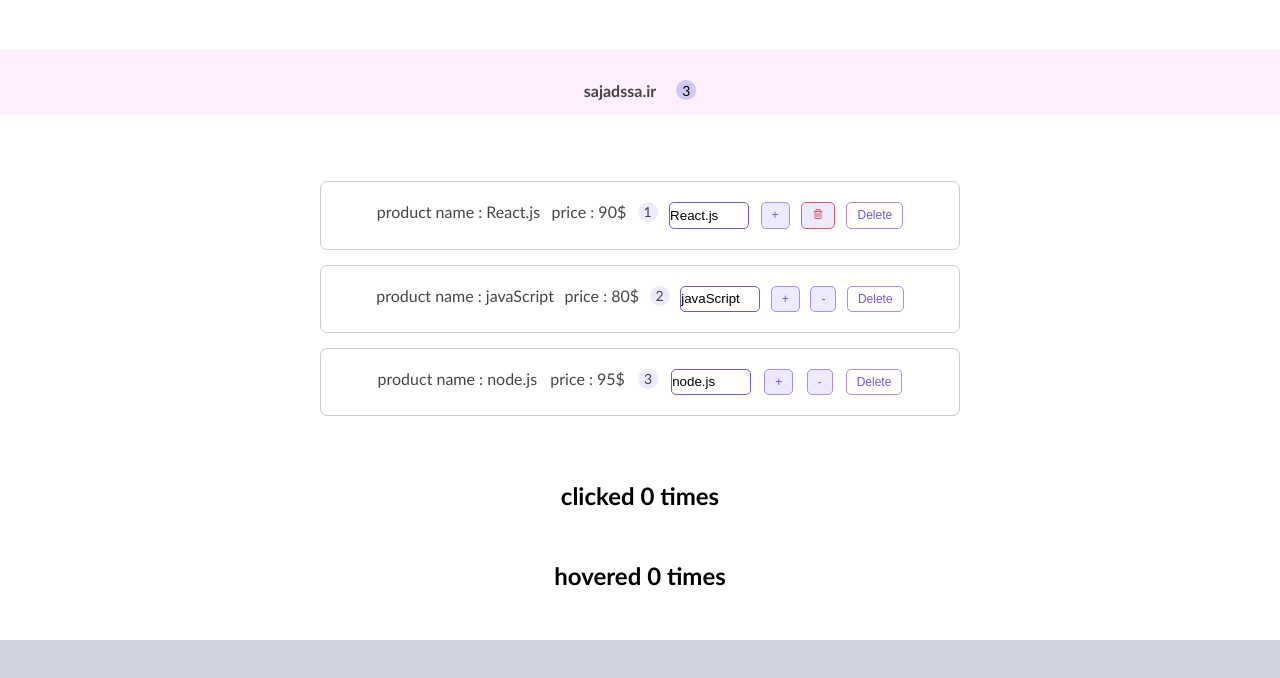
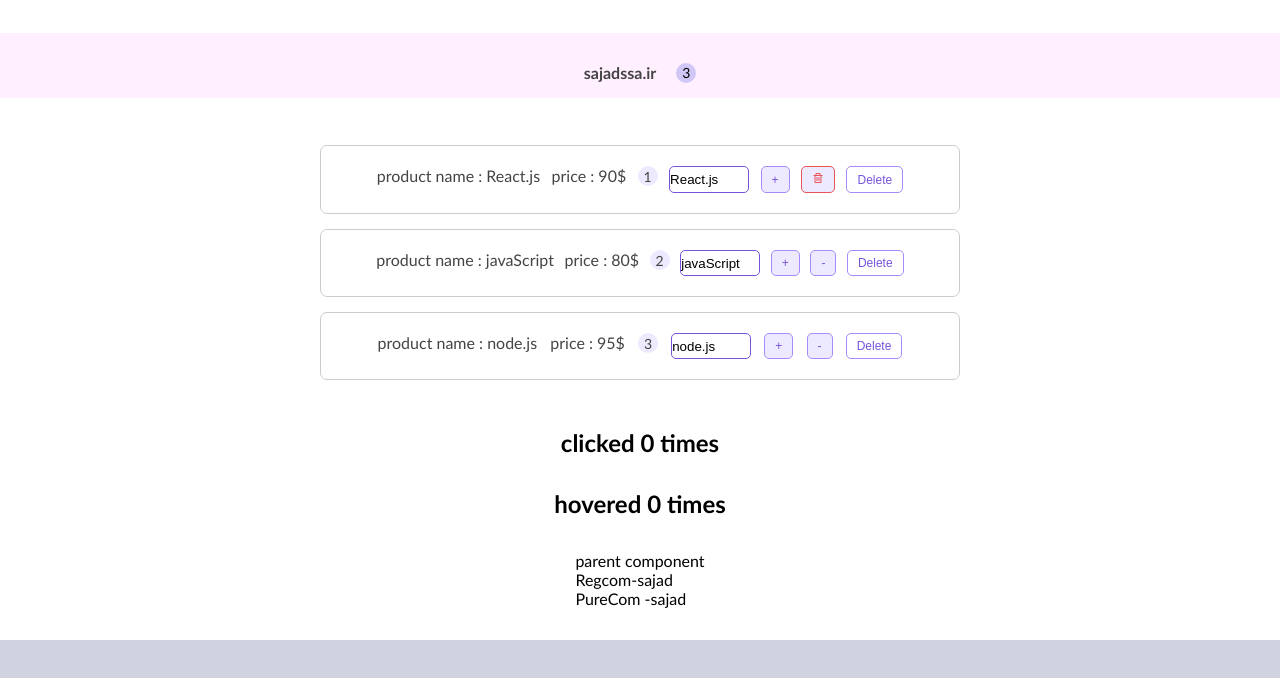
Before and after one commit to Sajadssa/React.js, a React (Create React App) app in the folder first-app/: page / in a window 1280 px wide. Shown: the top 678 px of the page. Built offline with nearby package versions, Linux system fonts and the light colour scheme.

Commit message:
new changes

```diff
--- a/first-app/src/App.js
+++ b/first-app/src/App.js
@@ -20,6 +20,7 @@ import FunctionalTimer from "./component/FunctionalTimer";
 import Wrapper from "./component/hoc/Wrapper";
 import ClickCounter from "./component/HOCExample/ClickCounter";
 import HoverCounter from "./component/HOCExample/HoverCounter";
+import ParentComp from "./component/PureMemoCompnent/ParentComp";
 
 //develop component with class
 // this way have a one method call named render
@@ -175,6 +176,7 @@ class App extends React.Component  {
 
 <ClickCounter name="sajad" />
 <HoverCounter/>
+<ParentComp/>
       </>
 
 
--- /dev/null
+++ b/first-app/src/component/PureMemoCompnent/ParentComp.jsx
@@ -0,0 +1,27 @@
+import React, { Component, PureComponent } from 'react';
+import PureComp from './Purecom';
+import RegComp from './Regcom';
+
+class ParentComp extends PureComponent {
+    state = { name:"sajad" }
+    //when occurs CDM
+    componentDidMount() {
+        setInterval(() => {
+            this.setState({name:"sajad"})
+
+        }, 1000);
+
+    }
+    render() {
+        console.log('parentcomponent');
+        return (
+            <div>parent component
+            <RegComp name={this.state.name}/>
+            <PureComp name={this.state.name}/>
+            </div>
+
+        );
+    }
+}
+
+export default ParentComp;
--- /dev/null
+++ b/first-app/src/component/PureMemoCompnent/Purecom.jsx
@@ -0,0 +1,13 @@
+import React, {PureComponent } from 'react';
+
+class PureComp extends PureComponent {
+
+    render() { console.log('PureComp');
+        return ( <div>PureCom -{this.props.name}</div>
+
+
+        );
+    }
+}
+
+export default PureComp;
--- /dev/null
+++ b/first-app/src/component/PureMemoCompnent/Regcom.jsx
@@ -0,0 +1,12 @@
+import React, { Component } from 'react';
+
+class RegComp extends Component {
+
+    render() { console.log('Regcomp');
+        return (
+            <div>Regcom-{this.props.name}</div>
+        );
+    }
+}
+
+export default RegComp;
```
